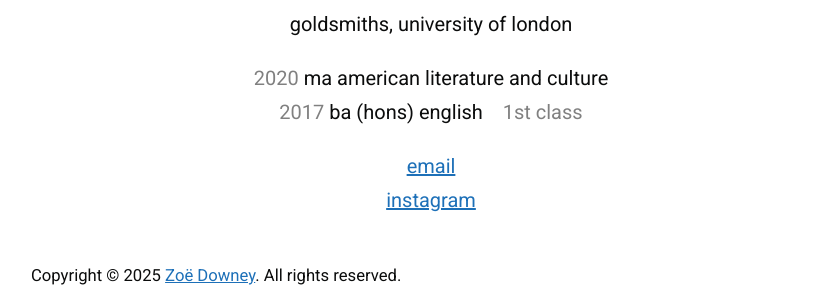
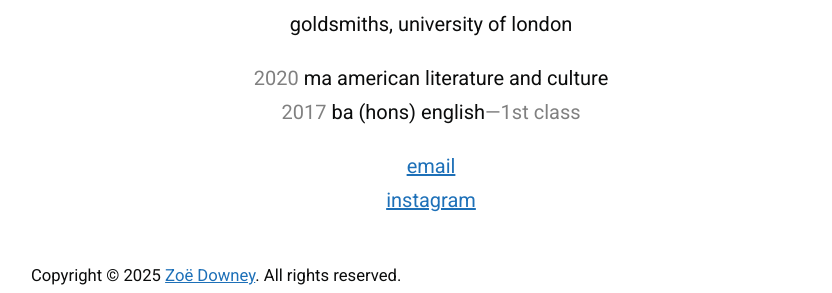
Before and after one commit to zoeurl/zoedowney.github.io, a Jekyll site: the page built from about/index.html, in a window 1280 px wide. Shown: the part 348-641 px from the top of the page, without its empty margins (209-1041 px from the left). Built offline with Jekyll 4.4.1, drawn with Linux system fonts in a browser that asks for light colours.

Commit message:
Update index.html

```diff
--- a/about/index.html
+++ b/about/index.html
@@ -11,7 +11,7 @@
 <center>goldsmiths, university of london</center>
 </p>
 <center><font color="grey">2020</font> ma american literature and culture</center>
-<center><font color="grey">2017</font> ba (hons) english&nbsp;&nbsp;&nbsp;&nbsp;<font color="grey">1st class</font></center>
+<center><font color="grey">2017</font> ba (hons) english<font color="grey">—1st class</font></center>
 </p>
 <center><a href="mailto:{{site.email}}">email</a></center>
 <center><a href="https://www.instagram.com/zoeurl">instagram</a></center>
```
